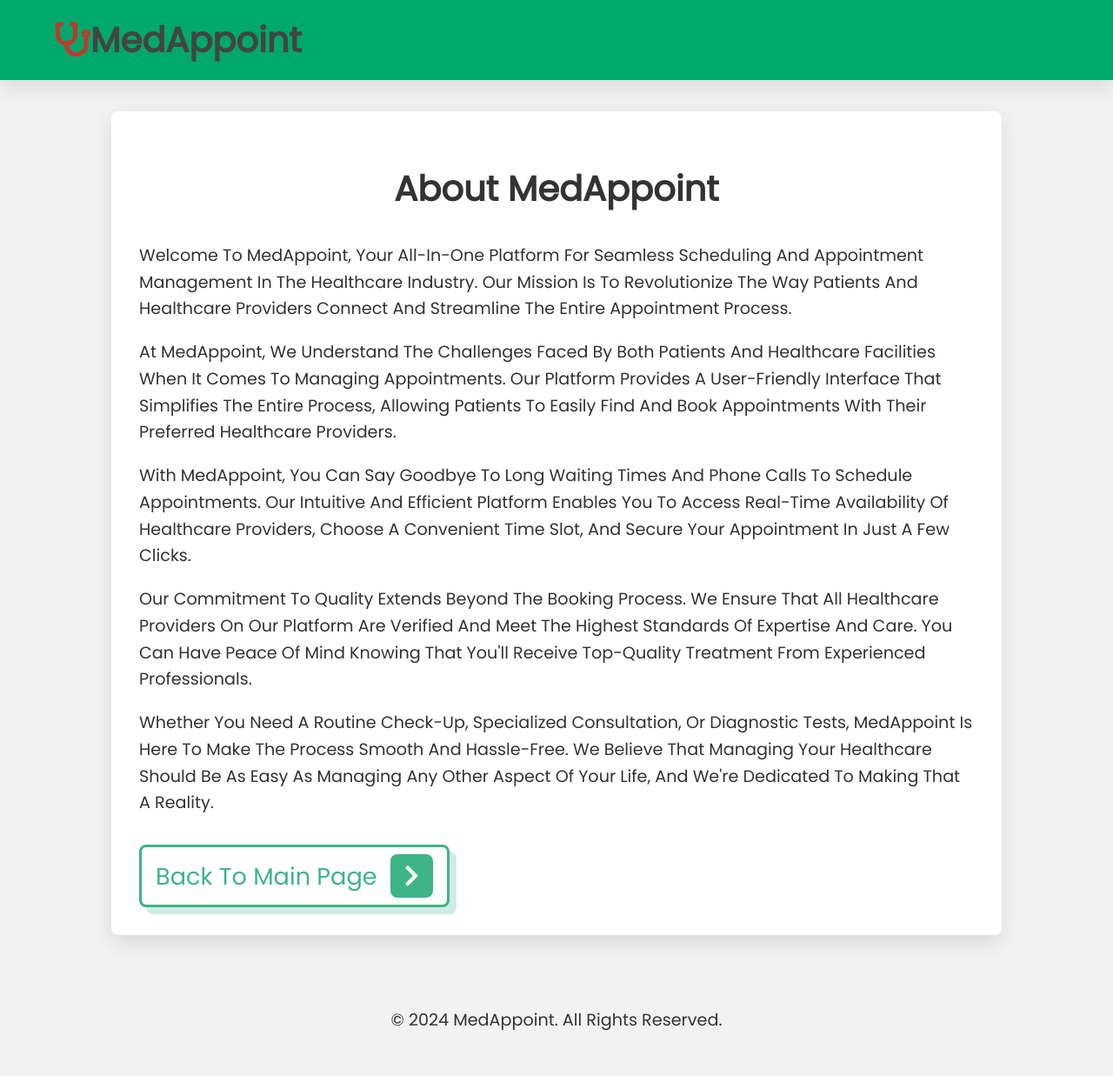
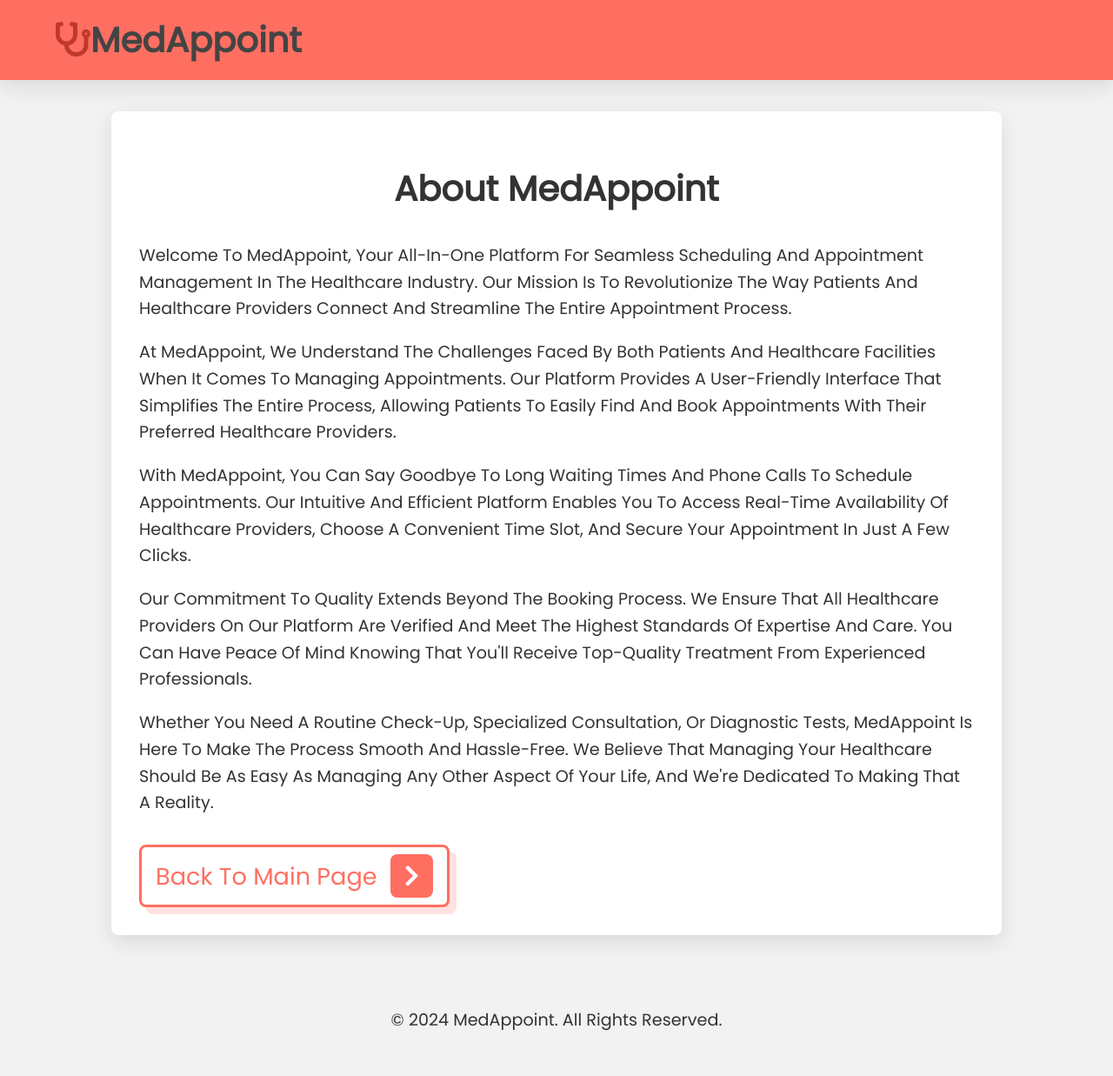
Before and after one commit to Norguri/RenewIT, a PHP site: page /about.php in a window 1280 px wide. Shown: the whole page at 87% size. Run offline with PHP 8.4, Linux system fonts and the light colour scheme.

Commit message:
Adjustments

```diff
--- a/about.php
+++ b/about.php
@@ -1,7 +1,7 @@
 <?php
 // Retrieve necessary data from the database or any other source
 $checkupTitle = "About";
-$checkupDescription = "Lorem ipsum dolor sit amet, consectetur adipiscing elit. Nulla scelerisque elit quis ex gravida, ac tincidunt massa efficitur.";
+$checkupDescription = "Welcome to MedAppoint, your all-in-one platform for seamless scheduling and appointment management in the healthcare industry. Our mission is to revolutionize the way patients and healthcare providers connect and streamline the entire appointment process.";
 $checkupSchedule = "Monday to Friday: 9 AM - 5 PM";
 ?>
 <!DOCTYPE html>
@@ -13,15 +13,15 @@
     <link href="https://fonts.googleapis.com/css?family=Poppins" rel="stylesheet">
 
     <style>
-
         /* Global Styles */
         :root {
-            --green: #3EB489;
+            --light-red: #FF6F61;
+            --light-orange: #FFA07A;
             --black: #444;
             --light-color: #111;
-            --box-shadow: .5rem .5rem 0 rgba(22, 160, 133, .2);
+            --box-shadow: .5rem .5rem 0 rgba(255, 105, 97, .2);
             --text-shadow: .4rem .4rem 0 rgba(0, 0, 0, .2);
-            --border: .2rem solid var(--green);
+            --border: .2rem solid var(--light-red);
         }
 
         body {
@@ -50,7 +50,7 @@
             display: flex;
             align-items: center;
             justify-content: space-between;
-            background: #00A86B;
+            background: var(--light-red);
             color: #fff;
         }
 
@@ -129,7 +129,7 @@
             border: var(--border);
             border-radius: .5rem;
             box-shadow: var(--box-shadow);
-            color: var(--green);
+            color: var(--light-red);
             cursor: pointer;
             font-size: 1.7rem;
             background: #fff;
@@ -140,18 +140,18 @@
         .btn span {
             padding: .7rem 1rem;
             border-radius: .5rem;
-            background: var(--green);
+            background: var(--light-red);
             color: #fff;
             margin-left: .5rem;
         }
 
         .btn:hover {
-            background: var(--green);
+            background: var(--light-red);
             color: #fff;
         }
 
         .btn:hover span {
-            color: var(--green);
+            color: var(--light-red);
             background: #fff;
             margin-left: 1rem;
         }
--- a/index.php
+++ b/index.php
@@ -58,7 +58,7 @@
     <div class="content">
             <h3>Bring Your Devices Back to Life</h3>
             <p>Expert refurbishment services to extend the life of your gadgets.</p>
-            <a href="#contact" class="btn"> Get Started <span class="fas fa-chevron-right"></span> </a>
+            <a href="#appointment" class="btn"> Get Started <span class="fas fa-chevron-right"></span> </a>
     </div>
 
 </section>
@@ -74,7 +74,7 @@
 <div class="row">
 
     <div class="image">
-        <img src="images/3.gif" alt="">
+        <img src="images/it.gif" alt="">
     </div>
 
     <div class="content">
@@ -161,7 +161,7 @@
     <div class="row">
 
         <div class="image">
-            <img src="images/giphy.webp" alt="">
+            <img src="images/2.gif" alt="">
         </div>
 
         <form action="<?php echo $_SERVER['PHP_SELF']; ?>" method="post">
```
Also changed, not shown: doctors/doc1.jpg (deleted), doctors/doc10.jpg (deleted), doctors/doc2.jpg (deleted), doctors/doc3.jpg (deleted), doctors/doc4.jfif (deleted), doctors/doc5.jpg (deleted), doctors/doc7.jpg (deleted), doctors/doc8.jpg (deleted), doctors/doc9.jpg (deleted), doctors/ip15pm.jpg (added), doctors/p8p.jpg (added), doctors/r8p.jpg (added), doctors/rm9p.jpg (added), doctors/s24u.jpg (added), 2 more files.
